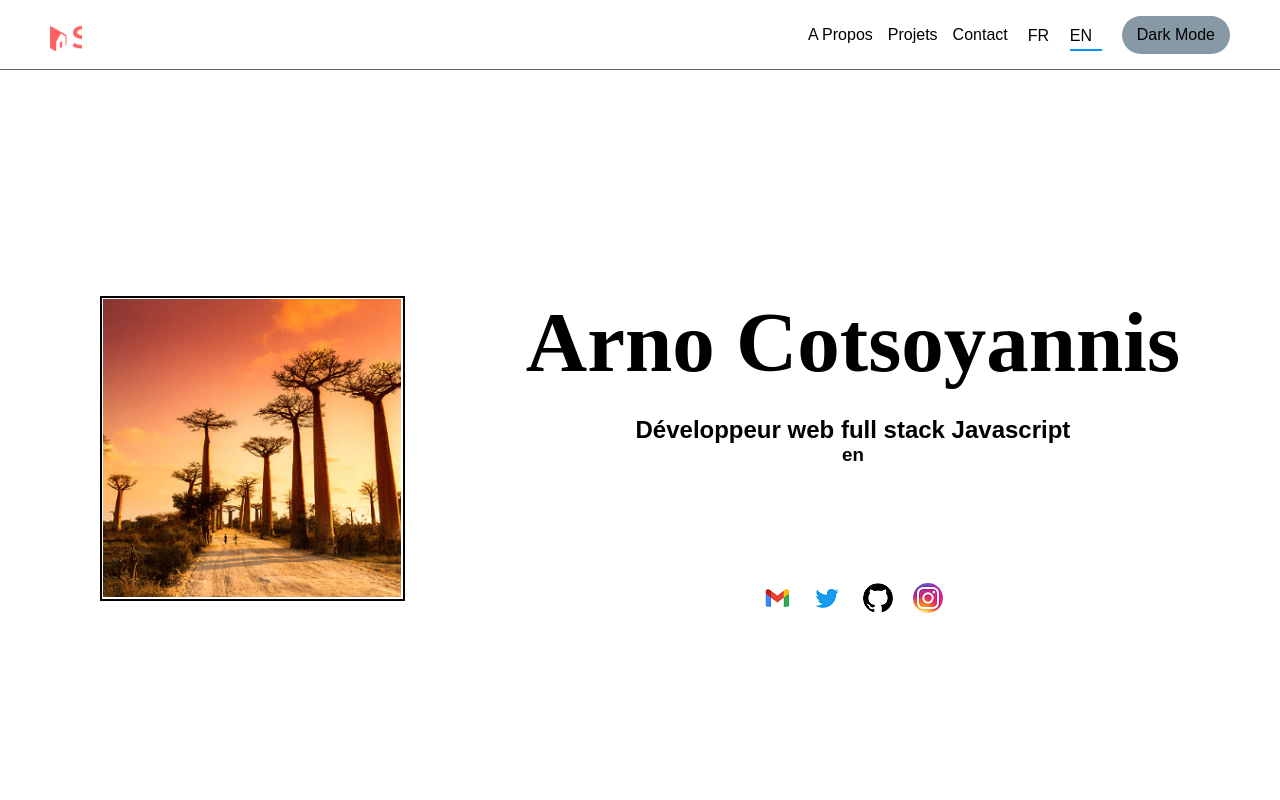
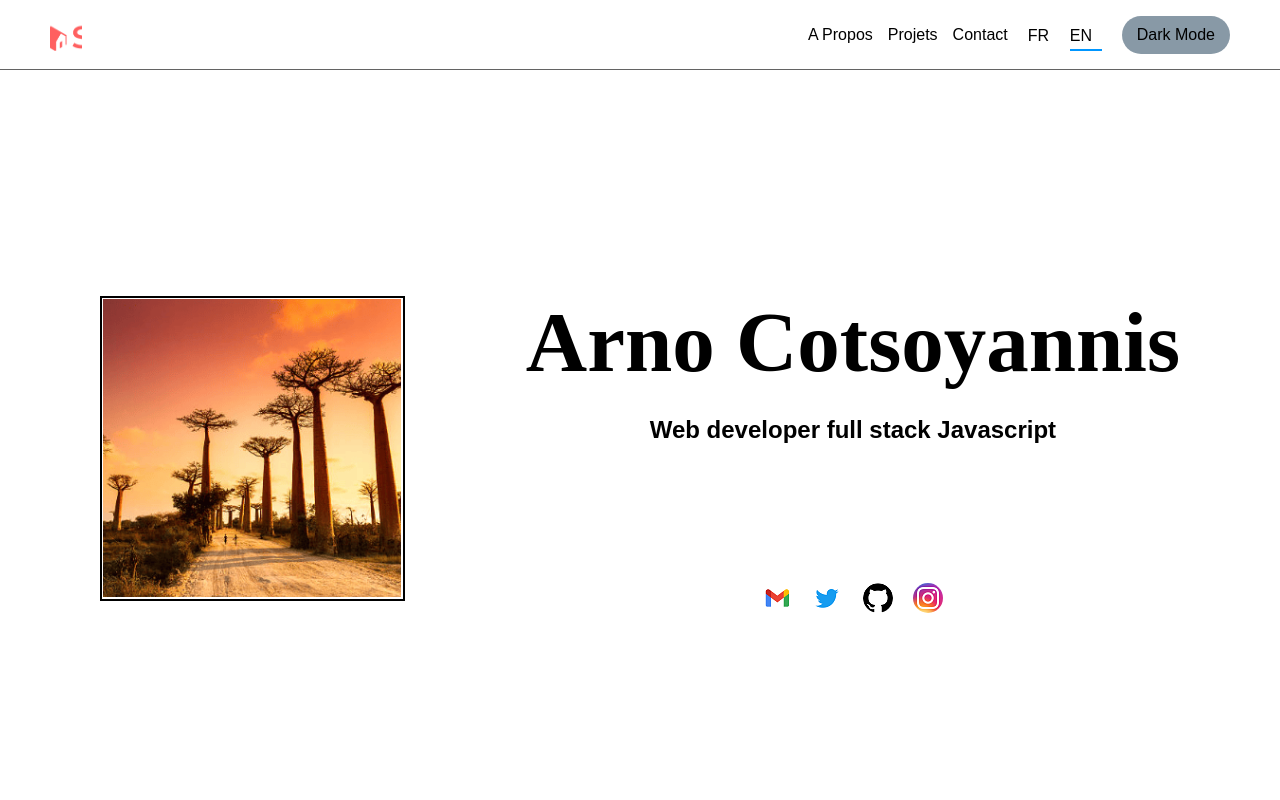
Before and after one commit to AvirKarakitsos/OC_project8_portfolio_frontend, a React (Create React App) app: page /en in a window 1280 px wide. Shown: the top 800 px of the page. Built offline with nearby package versions, Linux system fonts and the light colour scheme; no server answers.

Commit message:
feat: add languages part 1

```diff
--- /dev/null
+++ b/src/assets/lang/en.json
@@ -0,0 +1,27 @@
+{
+    "header": {
+        "about": "A propos",
+        "projects": "Mes projets",
+        "contact": "Contact",
+        "darkMode": "Mode sombre",
+        "lightMode": "Mode clair"
+    },
+    "main": {
+        "part1": {
+            "subTitle": "Web developer full stack Javascript"
+        },
+        "about": {
+            "subTitle": "A propos",
+            "content": ""
+        },
+        "skills": {
+            "subTitle": "Mes compétences",
+            "server": "serveur",
+            "tools": "outils"
+        }
+    },
+    "footer" : {
+        "contact": "Me contacter",
+        "subTitle": "Site rélalisé avec React et Node JS"
+    }
+}
--- /dev/null
+++ b/src/assets/lang/fr.json
@@ -0,0 +1,27 @@
+{
+    "header": {
+        "about": "A propos",
+        "projects": "Mes projets",
+        "contact": "Contact",
+        "darkMode": "Mode sombre",
+        "lightMode": "Mode clair"
+    },
+    "main": {
+        "part1": {
+            "subTitle": "Développeur web Javascript full stack"
+        },
+        "about": {
+            "subTitle": "A propos",
+            "content": ""
+        },
+        "skills": {
+            "subTitle": "Mes compétences",
+            "server": "serveur",
+            "tools": "outils"
+        }
+    },
+    "footer" : {
+        "contact": "Me contacter",
+        "subTitle": "Site rélalisé avec React et Node JS"
+    }
+}
--- a/src/pages/Homefr.js
+++ b/src/pages/Homefr.js
@@ -12,10 +12,13 @@ import { useState, useEffect, useContext } from 'react'
 import Skills from '../Components/Skills'
 import { ThemeContext } from '../utils/context/ThemeContext'
 import { LanguageContext } from '../utils/context/LanguageContext'
+import dataFr from '../assets/lang/fr.json'
+import dataEn from '../assets/lang/en.json'
 
 function Homefr() {
 	const {theme} = useContext(ThemeContext)
 	const {lang, toggleLanguage} = useContext(LanguageContext)
+
 	const [projects, setProjects] = useState([])
 	const [modal, setModal] = useState("")
 	const [filter, setFilter] = useState(false)
@@ -41,6 +44,12 @@ function Homefr() {
 		toggleLanguage(window.location.pathname.substring(1))
 	 }, [toggleLanguage])
 
+	 const translate = function(input) {
+		let data = null
+		if(input === "fr") data = dataFr
+		else data = dataEn
+		return data
+	 }
 
     return (
         <Layout>
@@ -53,8 +62,7 @@ function Homefr() {
 			    	<div className="div-right flex justify-space align-center">
 			    		<section className="cursor-default">
 			    			<h1 className="title">Arno Cotsoyannis</h1>
-			    			<h2>Développeur web full stack Javascript</h2>
-							<h3>{lang}</h3>
+			    			<h2>{translate(lang).main.part1.subTitle}</h2>
 			    		</section>
 			    		<ul className="flex justify-center align-center no-bullet relative">
 			    			<li className="link-1 absolute"><a href="https://github.com/AvirKarakitsos" target="_blank" rel="noopener noreferrer"><img className="border-cercle" src={github} alt="lien github"/></a></li>
--- a/src/utils/context/LanguageContext.js
+++ b/src/utils/context/LanguageContext.js
@@ -4,6 +4,7 @@ export const LanguageContext = createContext()
 
 export const LanguageProvider = ({ children }) => {
     const [lang, setLang] = useState(localStorage.getItem("lang") ?? "fr")
+
     const toggleLanguage = (input) => {
         setLang(input)
         localStorage.setItem("lang", input)
```
